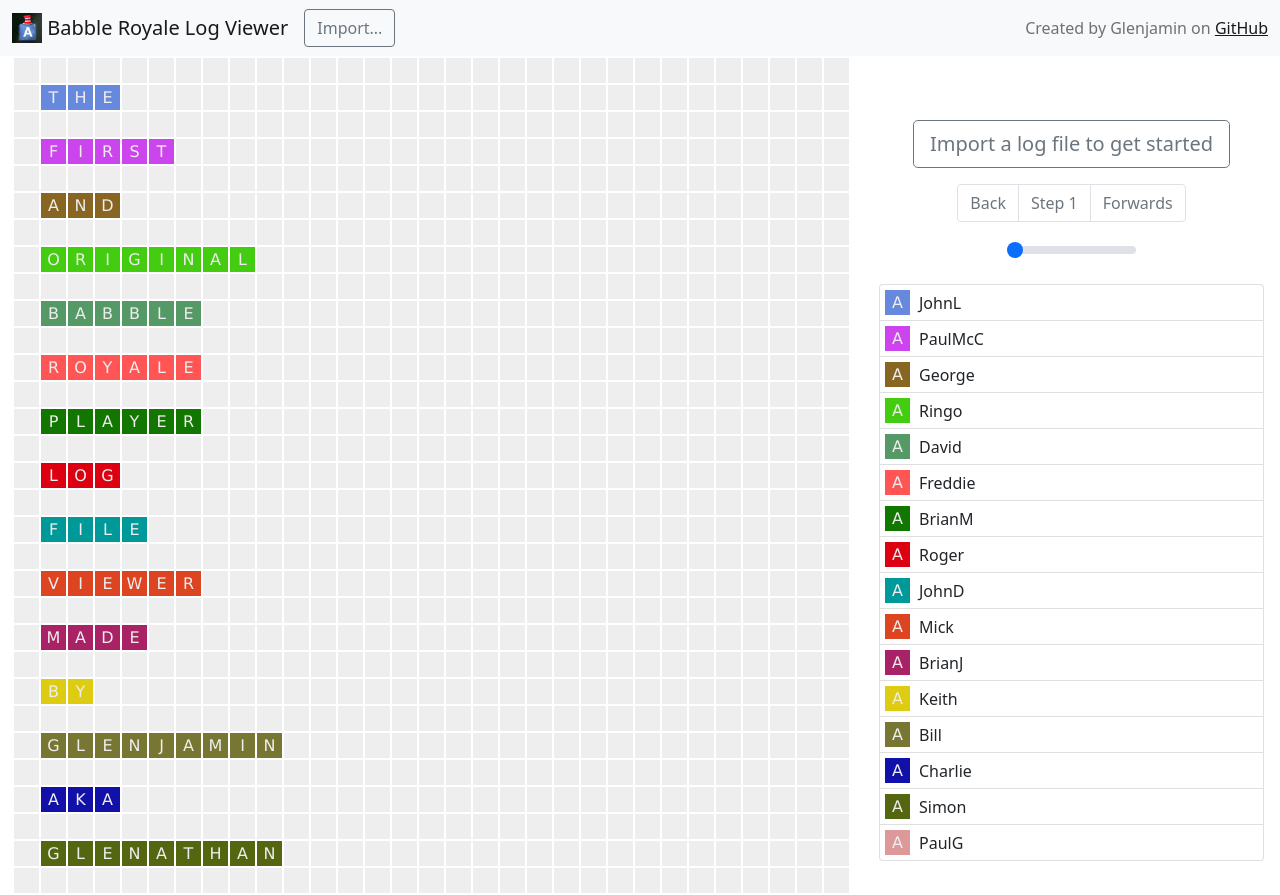
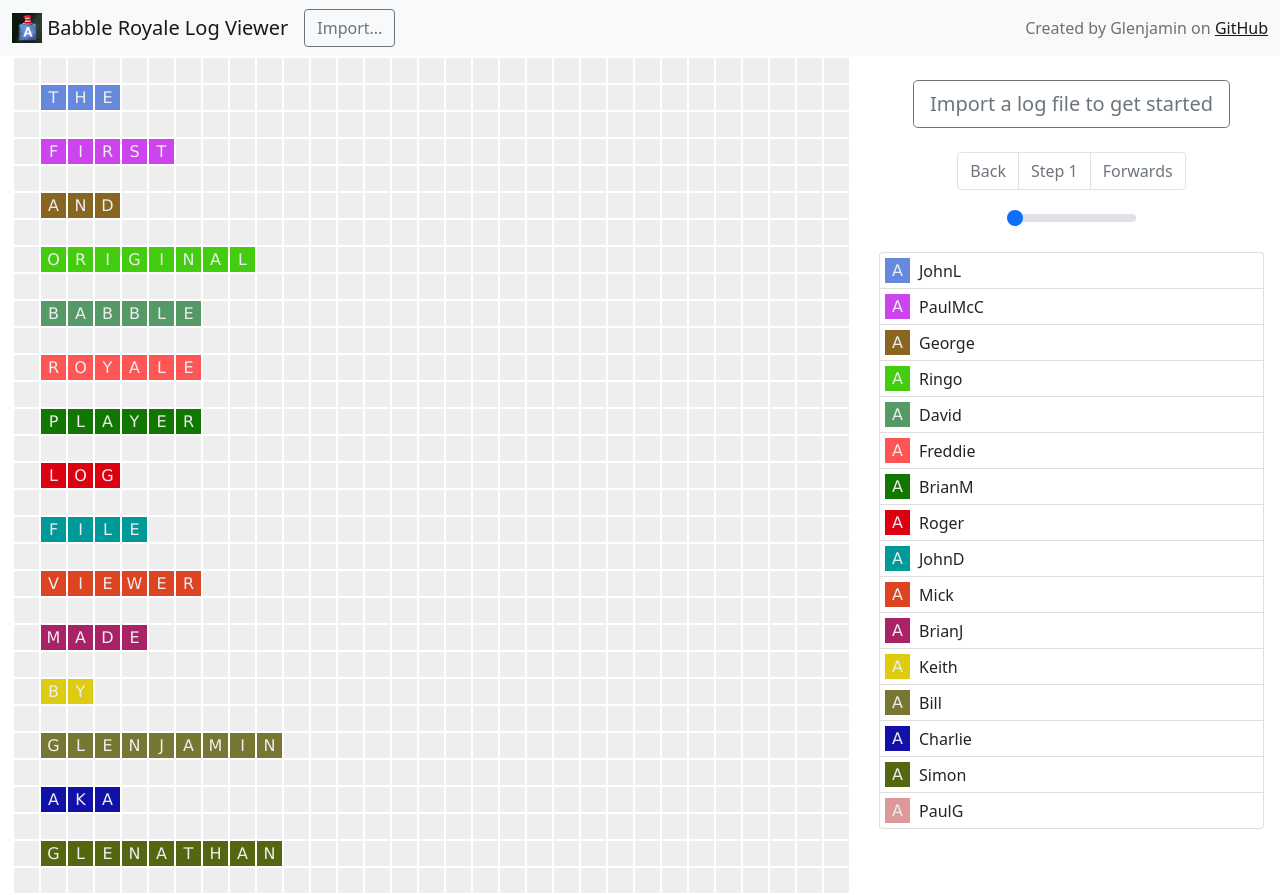
Before and after one commit to glenjamin/babblog-royale, a React (Create React App) app: page / in a window 1280 px wide. Built offline with nearby package versions, Linux system fonts and the light colour scheme.

Commit message:
Slight spacing tweak on the import prompt

```diff
--- a/src/Game.tsx
+++ b/src/Game.tsx
@@ -108,7 +108,7 @@ function GameViewer({ games, showImport }: GameViewerProps): JSX.Element {
         <Col className="p-3">
           {games.length === 0 ? (
             <Row>
-              <Col className="text-center mt-5">
+              <Col className="text-center my-2">
                 <Button
                   variant="outline-secondary"
                   size="lg"
```
